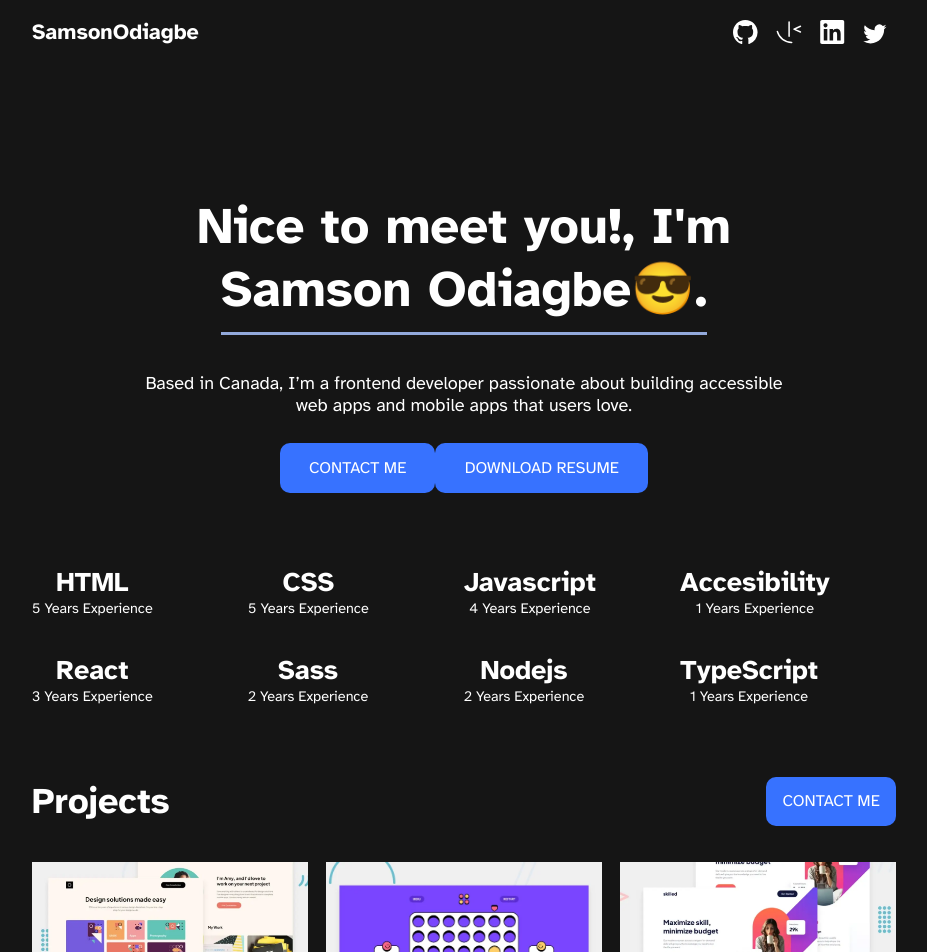
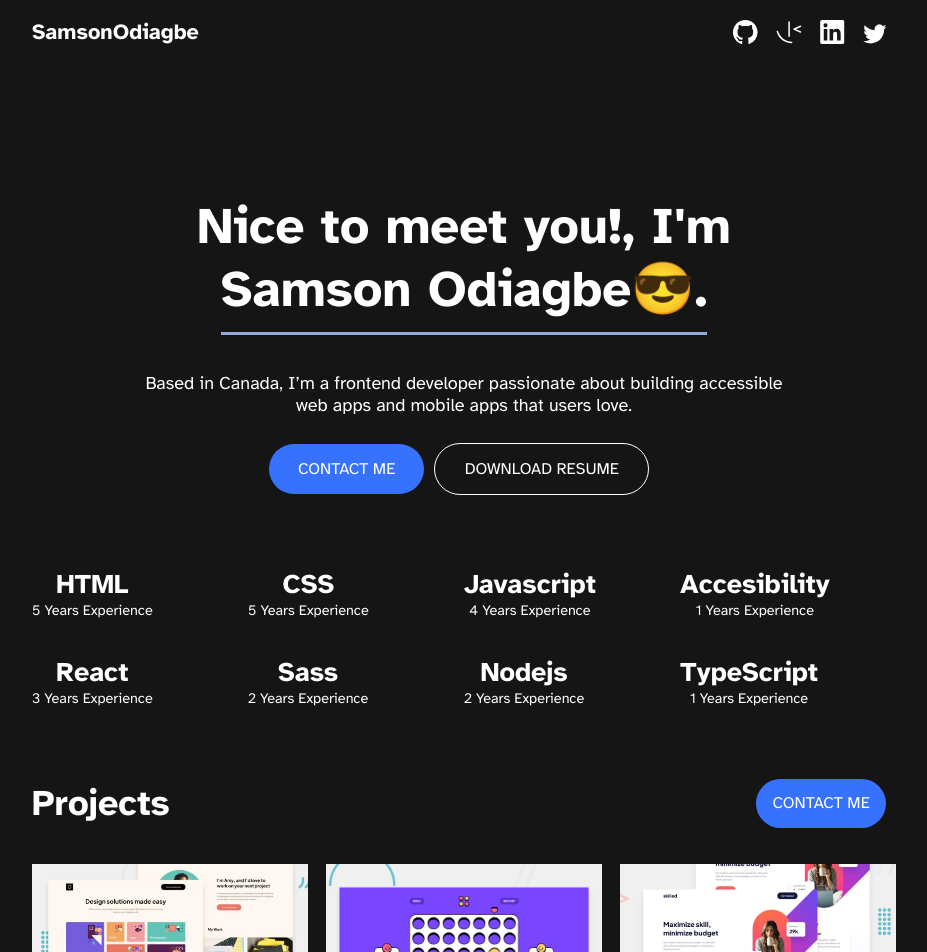
Before and after one commit to sammyodiagbe/portfolio-fem, a React (Create React App) app: page / in a window 1280 px wide. Shown: the top 952 px of the page, without its empty margins (176-1103 px from the left). Built offline with nearby package versions, Linux system fonts and the light colour scheme.

Commit message:
adding option to download resume

```diff
--- a/src/App.js
+++ b/src/App.js
@@ -103,7 +103,7 @@ function App() {
                 building accessible web apps and mobile apps that users love.
               </p>
               <a href="#contact-me">Contact me</a>
-              <a href="https://samsonodiagbe.online/src/assets/OdiagbeSamsonResume.pdf">
+              <a href="/OdiagbeSamson.pdf" download className="download-btn">
                 Download Resume
               </a>
             </section>
--- a/src/styles/index.css
+++ b/src/styles/index.css
@@ -2,7 +2,6 @@
 * {
   padding: 0;
   margin: 0;
-  -webkit-box-sizing: border-box;
   box-sizing: border-box;
   outline: none;
   border: none;
@@ -42,54 +41,38 @@ div.portfolio-app div.container div.projects-container,
 div.portfolio-app div.container div.skills-container {
   padding: 1em;
 }
-
 div.portfolio-app div.container nav.navigation,
 div.portfolio-app div.container footer.footer {
-  display: -webkit-box;
-  display: -ms-flexbox;
   display: flex;
-  -webkit-box-orient: vertical;
-  -webkit-box-direction: normal;
-      -ms-flex-direction: column;
   flex-direction: column;
   padding: 1em 0;
-  -webkit-box-align: center;
-      -ms-flex-align: center;
   align-items: center;
 }
-
 div.portfolio-app div.container nav.navigation b.logo,
 div.portfolio-app div.container footer.footer b.logo {
   margin-bottom: 0.3em;
   font-size: 1.2em;
 }
-
 div.portfolio-app div.container nav.navigation aside.social-links a,
 div.portfolio-app div.container footer.footer aside.social-links a {
   padding: 0 0.5em;
 }
-
 div.portfolio-app div.container div.introduction section {
   padding: 1em 0;
 }
-
 div.portfolio-app div.container div.introduction section.write-up {
   text-align: center;
 }
-
 div.portfolio-app div.container div.introduction section.write-up h1 {
   margin-bottom: 1em;
 }
-
 div.portfolio-app div.container div.introduction section.write-up h1 span.stand-out {
   padding: 0.2em 0;
   border-bottom: 3px solid #92a9db;
 }
-
 div.portfolio-app div.container div.introduction section.write-up p {
   margin-bottom: 1.5em;
 }
-
 div.portfolio-app div.container div.introduction section.write-up a {
   padding: 0.9em 1em;
   display: inline-block;
@@ -97,58 +80,48 @@ div.portfolio-app div.container div.introduction section.write-up a {
   font-size: 0.9em;
   background: #3772ff;
   border-radius: 10px;
-  -webkit-transition: all 0.5s;
   transition: all 0.5s;
+  margin-right: 10px;
+  border-radius: 30px;
   padding: 0.9em 1.8em;
 }
-
+div.portfolio-app div.container div.introduction section.write-up a.download-btn {
+  background: transparent;
+  color: smokewhite;
+  border: 1px solid white;
+  font-weight: 400;
+}
 div.portfolio-app div.container div.introduction section.write-up a:hover {
   color: #ffffff;
   background: #0037b8;
 }
-
 div.portfolio-app div.container div.introduction section.image-container img {
   width: 150px;
 }
-
 div.portfolio-app div.container div.skills-container {
-  display: -ms-grid;
   display: grid;
-  -ms-grid-columns: 1fr 1fr;
   grid-template-columns: 1fr 1fr;
   justify-items: center;
 }
-
 div.portfolio-app div.container div.skills-container div.skill {
   padding: 1em 0;
 }
-
 div.portfolio-app div.container div.skills-container div.skill h1,
 div.portfolio-app div.container div.skills-container div.skill p {
   text-transform: capitalize;
 }
-
 div.portfolio-app div.container div.skills-container div.skill h1 {
   font-weight: 550;
 }
-
 div.portfolio-app div.container div.skills-container div.skill p {
   font-size: 0.8em;
 }
-
 div.portfolio-app div.container div.projects-container div.project-container-head {
-  display: -webkit-box;
-  display: -ms-flexbox;
   display: flex;
   padding: 1em 0;
-  -webkit-box-align: center;
-      -ms-flex-align: center;
   align-items: center;
-  -webkit-box-pack: justify;
-      -ms-flex-pack: justify;
   justify-content: space-between;
 }
-
 div.portfolio-app div.container div.projects-container div.project-container-head a {
   padding: 0.9em 1em;
   display: inline-block;
@@ -156,19 +129,23 @@ div.portfolio-app div.container div.projects-container div.project-container-hea
   font-size: 0.9em;
   background: #3772ff;
   border-radius: 10px;
-  -webkit-transition: all 0.5s;
   transition: all 0.5s;
+  margin-right: 10px;
+  border-radius: 30px;
 }
-
+div.portfolio-app div.container div.projects-container div.project-container-head a.download-btn {
+  background: transparent;
+  color: smokewhite;
+  border: 1px solid white;
+  font-weight: 400;
+}
 div.portfolio-app div.container div.projects-container div.project-container-head a:hover {
   color: #ffffff;
   background: #0037b8;
 }
-
 div.portfolio-app div.container div.projects-container div.projects div.project {
   padding: 1em 0;
 }
-
 div.portfolio-app div.container div.projects-container div.projects div.project div.img-container div.view {
   position: absolute;
   z-index: 15;
@@ -180,19 +157,16 @@ div.portfolio-app div.container div.projects-container div.projects div.project
   display: none;
   padding: 1em;
 }
-
 div.portfolio-app div.container div.projects-container div.projects div.project div.img-container div.view a {
   font-size: 0.8em;
   background: transparent;
   padding: 1em 0.6em;
 }
-
 div.portfolio-app div.container div.projects-container div.projects div.project div.img-container div.view a:hover {
   background: transparent;
   font-weight: bold;
   color: #ffffff;
 }
-
 div.portfolio-app div.container div.projects-container div.projects div.project div.view a {
   padding: 0.9em 1em;
   display: inline-block;
@@ -200,72 +174,63 @@ div.portfolio-app div.container div.projects-container div.projects div.project
   font-size: 0.9em;
   background: #3772ff;
   border-radius: 10px;
-  -webkit-transition: all 0.5s;
   transition: all 0.5s;
+  margin-right: 10px;
+  border-radius: 30px;
   background: transparent !important;
   text-decoration: underline;
 }
-
+div.portfolio-app div.container div.projects-container div.projects div.project div.view a.download-btn {
+  background: transparent;
+  color: smokewhite;
+  border: 1px solid white;
+  font-weight: 400;
+}
 div.portfolio-app div.container div.projects-container div.projects div.project div.view a:hover {
   color: #ffffff;
   background: #0037b8;
 }
-
 div.portfolio-app div.container div.projects-container div.projects div.project div.view a:hover {
   color: #fff;
   font-weight: bold;
 }
-
 div.portfolio-app div.container div.projects-container div.projects div.project div.view a:nth-child(1) {
   margin-right: 1em;
 }
-
 div.portfolio-app div.container div.projects-container div.projects div.project div.project-details {
   padding: 1em 0;
 }
-
 div.portfolio-app div.container div.projects-container div.projects div.project div.project-details h3 {
   margin-bottom: 10px;
   font-size: 18px;
 }
-
 div.portfolio-app div.container div.projects-container div.projects div.project div.project-details p {
   font-size: 16px;
 }
-
 div.portfolio-app div.container div.projects-container div.projects div.project div.project-details b {
   font-size: 0.7em;
 }
-
 div.portfolio-app div.container div.contact-me {
-  display: -ms-grid;
   display: grid;
-  -ms-grid-columns: 1fr;
   grid-template-columns: 1fr;
   background-color: #242424;
 }
-
 div.portfolio-app div.container div.contact-me section {
   padding: 1em 0;
 }
-
 div.portfolio-app div.container div.contact-me section.writeup-container {
   text-align: center;
 }
-
 div.portfolio-app div.container div.contact-me section.writeup-container h1 {
   margin-bottom: 1.5em;
 }
-
 div.portfolio-app div.container div.contact-me section.form-container h3 {
   padding-bottom: 10px;
 }
-
 div.portfolio-app div.container div.contact-me section.form-container form div.input-container,
 div.portfolio-app div.container div.contact-me section.form-container form div.btn-container {
   margin-bottom: 1em;
 }
-
 div.portfolio-app div.container div.contact-me section.form-container form div.input-container input,
 div.portfolio-app div.container div.contact-me section.form-container form div.input-container textarea {
   width: 100%;
@@ -274,27 +239,22 @@ div.portfolio-app div.container div.contact-me section.form-container form div.i
   background: #1b2021;
   font-size: 0.9em;
 }
-
 div.portfolio-app div.container div.contact-me section.form-container form div.input-container input.input-error,
 div.portfolio-app div.container div.contact-me section.form-container form div.input-container textarea.input-error {
   border: 2px solid #d1345b;
 }
-
 div.portfolio-app div.container div.contact-me section.form-container form div.input-container input:active, div.portfolio-app div.container div.contact-me section.form-container form div.input-container input:focus,
 div.portfolio-app div.container div.contact-me section.form-container form div.input-container textarea:active,
 div.portfolio-app div.container div.contact-me section.form-container form div.input-container textarea:focus {
   border-bottom: 2px solid #92a9db;
 }
-
 div.portfolio-app div.container div.contact-me section.form-container form div.input-container input:invalid,
 div.portfolio-app div.container div.contact-me section.form-container form div.input-container textarea:invalid {
   border-bottom: 2px solid tomato;
 }
-
 div.portfolio-app div.container div.contact-me section.form-container form div.btn-container {
   text-align: right;
 }
-
 div.portfolio-app div.container div.contact-me section.form-container form div.btn-container button.btn-submit {
   display: inline-block;
   background: #3772ff;
@@ -303,25 +263,20 @@ div.portfolio-app div.container div.contact-me section.form-container form div.b
   color: #ffffff;
   cursor: pointer;
   border-radius: 10px;
-  -webkit-transition: all 0.8s;
   transition: all 0.8s;
 }
-
 div.portfolio-app div.container div.contact-me section.form-container form div.btn-container button.btn-submit.sending-message {
   opacity: 0.5;
   background: #fffbbd !important;
   color: #222;
 }
-
 div.portfolio-app div.container div.contact-me section.form-container form div.btn-container button.btn-submit.message-sent {
   background: #57a773 !important;
   color: #fff;
 }
-
 div.portfolio-app div.container div.contact-me section.form-container form div.btn-container button.btn-submit:hover {
   background: #0037b8;
 }
-
 div.portfolio-app div.container footer.footer {
   background: #242424;
 }
@@ -334,19 +289,12 @@ div.portfolio-app div.container footer.footer {
   div.portfolio-app div.container footer.footer {
     position: relative;
     padding: 1em;
-    -webkit-box-orient: horizontal;
-    -webkit-box-direction: normal;
-        -ms-flex-direction: row;
     flex-direction: row;
-    -webkit-box-pack: justify;
-        -ms-flex-pack: justify;
     justify-content: space-between;
     z-index: 10;
   }
   div.portfolio-app div.container div.introduction {
-    display: -ms-grid;
     display: grid;
-    -ms-grid-columns: 1fr;
     grid-template-columns: 1fr;
   }
   div.portfolio-app div.container div.introduction section {
@@ -357,9 +305,7 @@ div.portfolio-app div.container footer.footer {
     margin: 0 auto;
     z-index: 10;
     margin-top: 5em;
-    -ms-grid-row: 1;
-    -ms-grid-row-span: 2;
-    grid-row: 1 / 3;
+    grid-row: 1/3;
   }
   div.portfolio-app div.container div.introduction section.write-up h1 {
     margin-bottom: 1em;
@@ -379,7 +325,6 @@ div.portfolio-app div.container footer.footer {
     top: 0;
   }
   div.portfolio-app div.container div.skills-container {
-    -ms-grid-columns: 1fr 1fr;
     grid-template-columns: 1fr 1fr;
     justify-items: start;
   }
@@ -387,9 +332,7 @@ div.portfolio-app div.container footer.footer {
     text-align: left;
   }
   div.portfolio-app div.container div.projects-container div.projects {
-    display: -ms-grid;
     display: grid;
-    -ms-grid-columns: 1fr 1fr;
     grid-template-columns: 1fr 1fr;
     gap: 1em;
   }
@@ -397,31 +340,22 @@ div.portfolio-app div.container footer.footer {
     position: relative;
   }
   div.portfolio-app div.container div.projects-container div.projects div.project div.img-container:hover div.view {
-    display: -webkit-box;
-    display: -ms-flexbox;
     display: flex;
   }
   div.portfolio-app div.container div.projects-container div.projects div.project div.img-container div.view {
     display: none;
-    -webkit-box-align: center;
-        -ms-flex-align: center;
     align-items: center;
-    -webkit-box-pack: center;
-        -ms-flex-pack: center;
     justify-content: center;
   }
   div.portfolio-app div.container div.projects-container div.projects div.project div.view {
     display: block;
   }
   div.portfolio-app div.container div.contact-me {
-    display: -ms-grid;
     display: grid;
-    -ms-grid-columns: 1fr 1fr;
     grid-template-columns: 1fr 1fr;
     gap: 1.5em;
   }
 }
-
 @media screen and (min-width: 1120px) {
   div.portfolio-app div.container {
     width: 900px;
@@ -435,16 +369,13 @@ div.portfolio-app div.container footer.footer {
     font-size: 51px;
   }
   div.portfolio-app div.container div.skills-container {
-    -ms-grid-columns: 1fr 1fr 1fr 1fr;
     grid-template-columns: 1fr 1fr 1fr 1fr;
   }
   div.portfolio-app div.container div.skills-container div.skill {
     text-align: center;
   }
   div.portfolio-app div.container div.projects-container div.projects {
-    display: -ms-grid;
     display: grid;
-    -ms-grid-columns: 1fr 1fr 1fr;
     grid-template-columns: 1fr 1fr 1fr;
     gap: 1em;
   }
@@ -452,21 +383,14 @@ div.portfolio-app div.container footer.footer {
     position: relative;
   }
   div.portfolio-app div.container div.projects-container div.projects div.project div.img-container:hover div.view {
-    display: -webkit-box;
-    display: -ms-flexbox;
     display: flex;
   }
   div.portfolio-app div.container div.projects-container div.projects div.project div.img-container div.view {
     display: none;
-    -webkit-box-align: center;
-        -ms-flex-align: center;
     align-items: center;
-    -webkit-box-pack: center;
-        -ms-flex-pack: center;
     justify-content: center;
   }
   div.portfolio-app div.container div.projects-container div.projects div.project div.view {
     display: none;
   }
-}
-/*# sourceMappingURL=index.css.map */
+}/*# sourceMappingURL=index.css.map */
```
Also changed, not shown: src/styles/index.scss (+8 -0 lines), 2 other files (tests, documents, lock files or other folders). Lines whose indentation alone changed are shown as unchanged.
